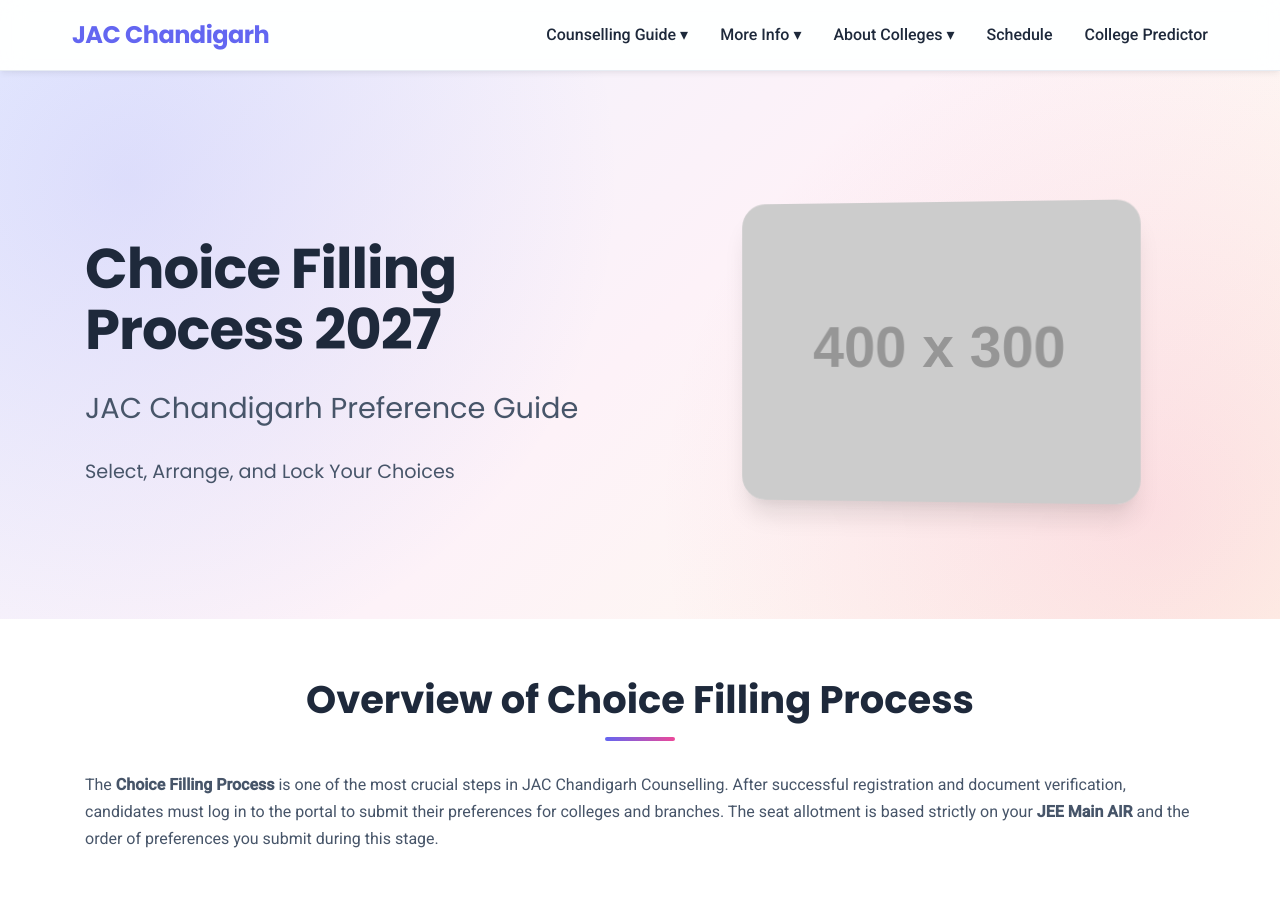
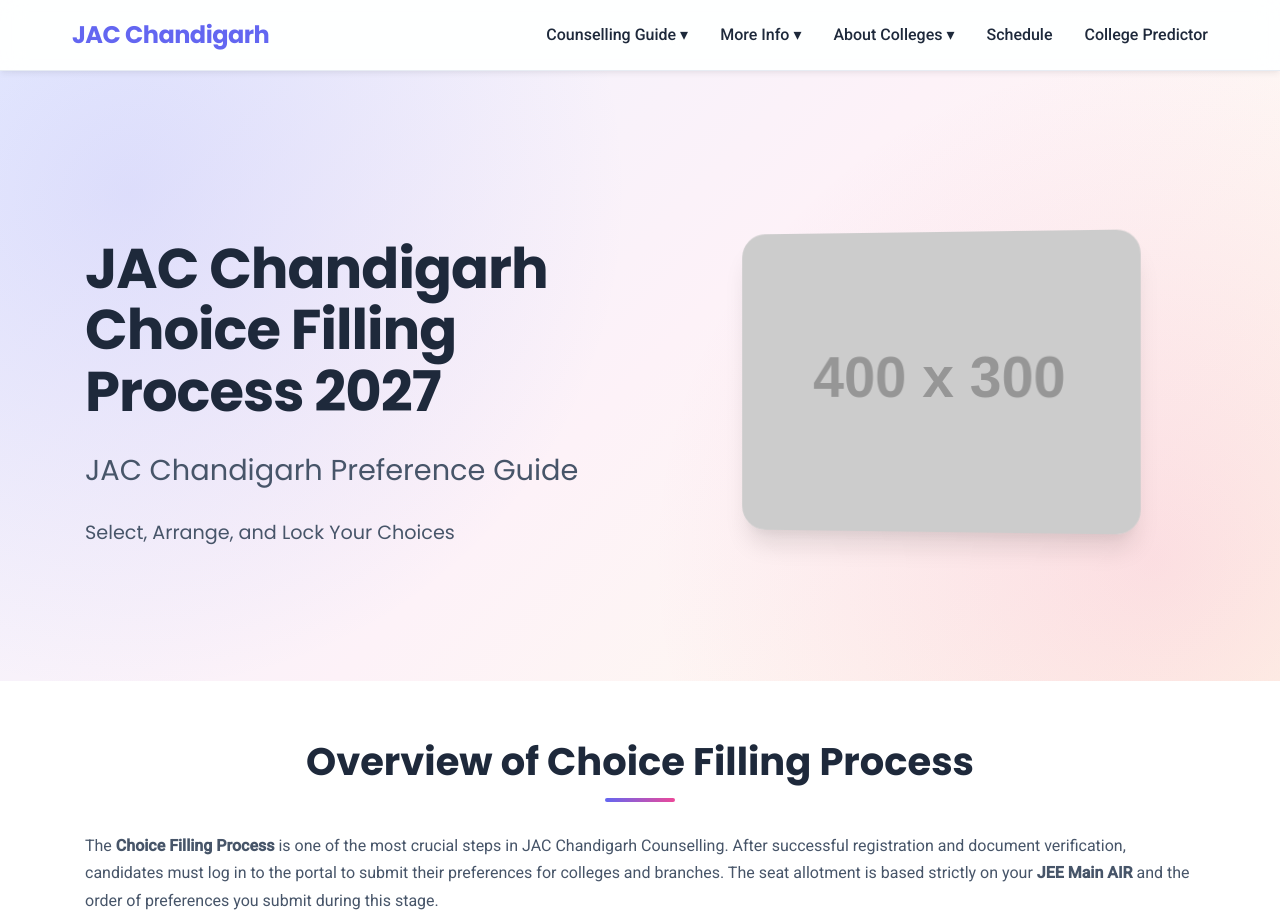
Before and after one commit to ConnectWithMan/JACChandigarh, a plain HTML site: page jac-chandigarh-choice-filling-process.html in a window 1280 px wide. Shown: the top 917 px of the page. Drawn offline with Linux system fonts and the light colour scheme; placeholder pictures from the web are drawn by us.

Commit message:
Update title for JAC Chandigarh choice filling process

```diff
--- a/jac-chandigarh-choice-filling-process.html
+++ b/jac-chandigarh-choice-filling-process.html
@@ -1058,7 +1058,7 @@
         <div class="container">
             <div class="hero-content">
                 <div class="hero-text">
-                    <h1>Choice Filling Process 2027</h1>
+                    <h1>JAC Chandigarh Choice Filling Process 2027</h1>
                     <h2>JAC Chandigarh Preference Guide</h2>
                     <h4>Select, Arrange, and Lock Your Choices</h4>
                 </div>
```
